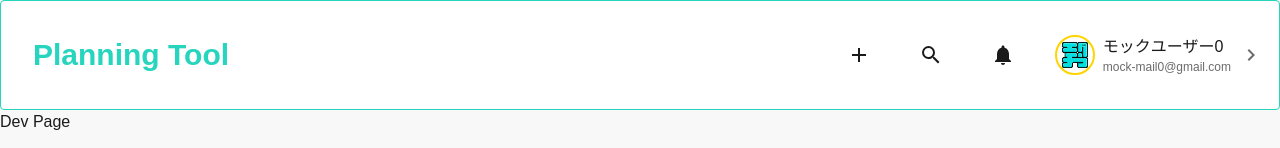
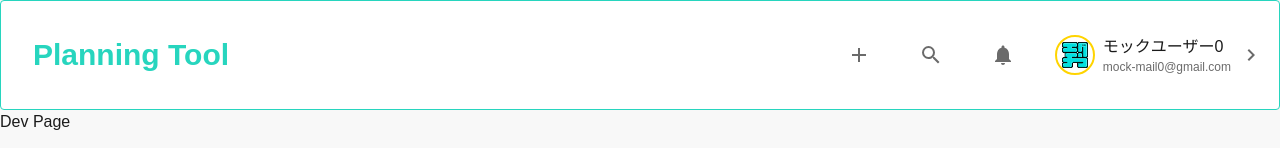
Before and after one commit to SOTA-swp/frontend, a Next.js app: page /dev in a window 1280 px wide. Shown: the top 148 px of the page. Built offline with nearby package versions, Linux system fonts and the light colour scheme.

Commit message:
🩹 Headerのエラーを修正

```diff
--- a/components/CommonHeader.tsx
+++ b/components/CommonHeader.tsx
@@ -117,13 +117,13 @@ function CommonHeader() {
           pr-4
           ">
           <li>
-            <IconButton icon={<MdAdd />} variant="icon-only" />
+            <IconButton icon={<MdAdd />} variant="iconOnly" />
           </li>
           <li>
-            <IconButton icon={<MdSearch />} variant="icon-only" />
+            <IconButton icon={<MdSearch />} variant="iconOnly" />
           </li>
           <li>
-            <IconButton icon={<MdNotifications />} variant="icon-only" />
+            <IconButton icon={<MdNotifications />} variant="iconOnly" />
           </li>
           <li className="flex items-center">
             <UserIcon userData={userData} />
```
